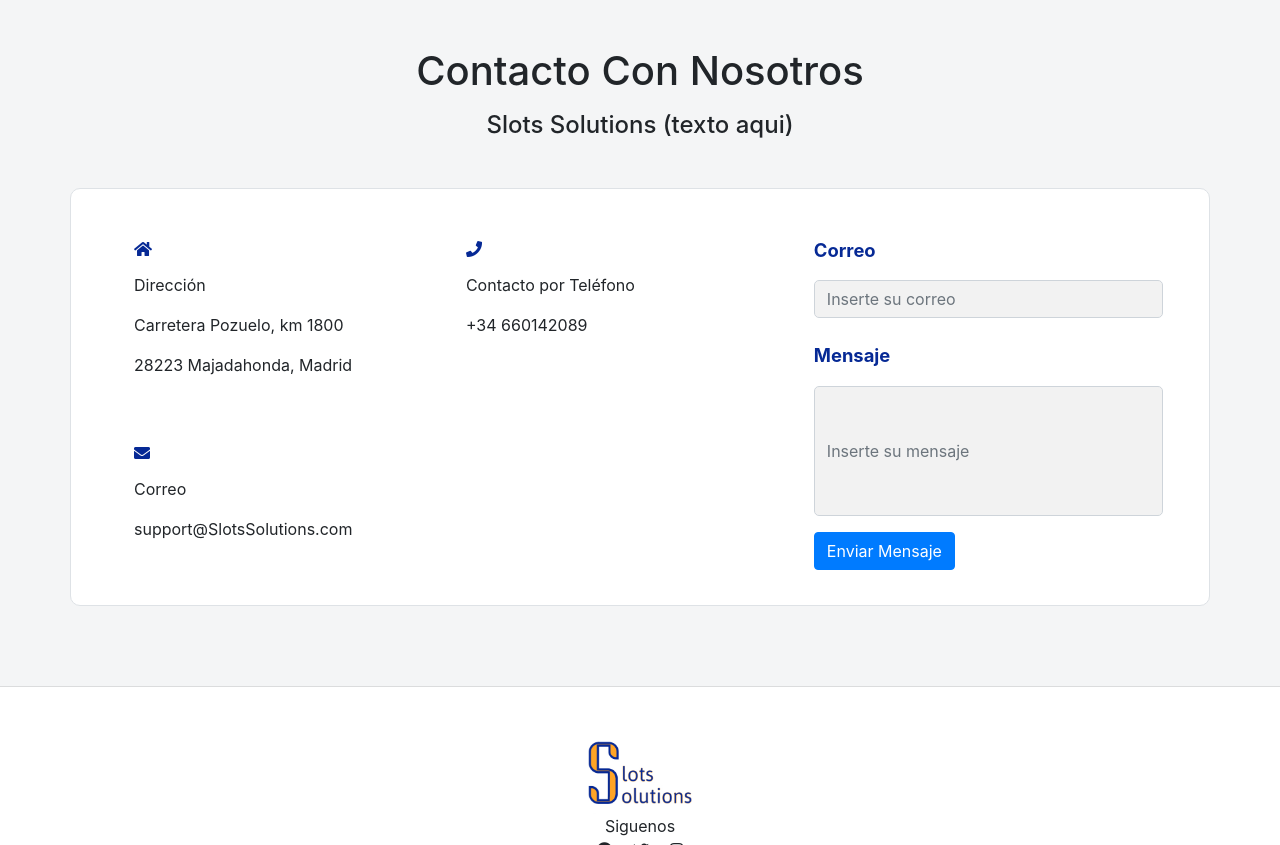
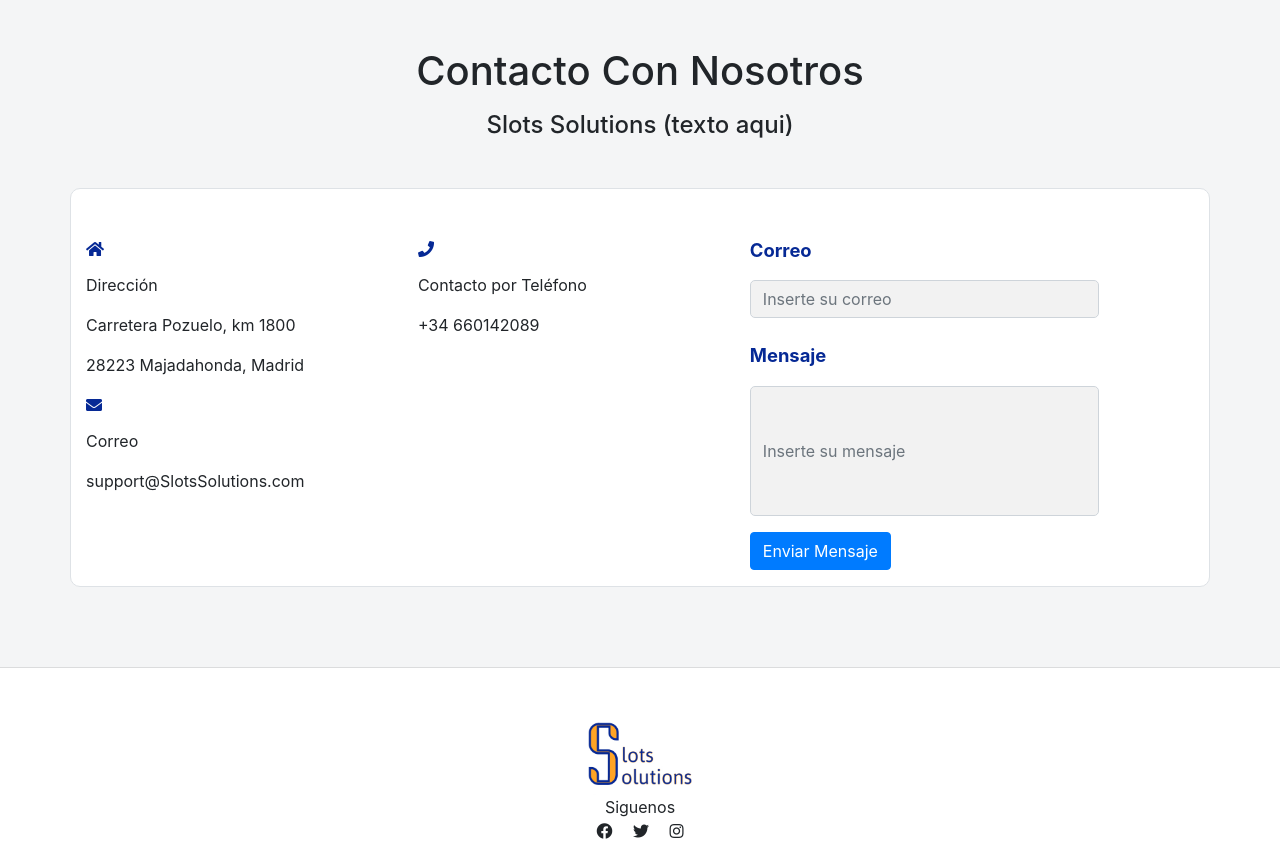
Before and after one commit to cllueca/warehousewars, a Django app: page /contacto/ in a window 1280 px wide. Shown: the part 154-999 px from the top of the page. Run offline with Django 4.2, Linux system fonts and the light colour scheme; some libraries are stand-ins or nearby versions.

Commit message:
UN poco de boostrap

```diff
--- a/ecommerce/templates/ecommerce/contacto.html
+++ b/ecommerce/templates/ecommerce/contacto.html
@@ -8,9 +8,9 @@
 
     <div class="container bg-light border mt-4">
         <div class="row">
-            <div class="col-7 mt-5 ml-5">
+            <div class="col-lg-7 col-md-6 mt-5">
                 <div class="row mb-5">
-                    <div class="col-6">
+                    <div class="col-lg-6 col-md-4 col-sm-12 marginL" >
                         <div>
                             <i class="fas fa-home mb-3 blue-icon"></i>
                             <p>Dirección</p>
@@ -18,14 +18,14 @@
                             <p>28223 Majadahonda, Madrid</p>
                         </div>
                     </div>
-                    <div class="col-6 mb-3">
+                    <div class="col-lg-6 col-md-4 col-sm-12 mb-3 marginL">
                         <div>
                             <i class="fas fa-phone mb-3 blue-icon"></i>
                             <p>Contacto por Teléfono</p>
                             <p>+34 660142089</p>
                         </div>
                     </div>
-                    <div class="col-6 mt-5">
+                    <div class="col-lg-6 col-md-4 col-sm-10 marginL ">
                         <div>
                             <i class="fas fa-envelope mb-3 blue-icon"></i>
                             <p>Correo</p>
@@ -35,7 +35,7 @@
 
                 </div>
             </div>
-            <div class="col-4 ml-3 mt-5">
+            <div class="col-lg-4 col-md-10 mt-5">
                 <div class="form-group">
                     <p class="bold_txt">Correo</p>
                     <input type="text" class="form-control rounded-input" placeholder="Inserte su correo">
--- a/ecommerce/templates/ecommerce/inicio.html
+++ b/ecommerce/templates/ecommerce/inicio.html
@@ -10,8 +10,9 @@
 </div>
 
 <div class="container">
+
   <div class="owl-container">
-    <div class="owl-carousel owl-theme">
+    <div class="owl-carousel custom-carousel owl-theme">
       {% for product in producto %}
         <div class="item">
             <div class="row">
@@ -23,7 +24,7 @@
                     <p>{{ product.cost_per_unit }}</p>
                     <button class="btn btn-primary">Buy</button>
                 </div>
-              </div>
+            </div>
         </div>
       {% endfor %}
     </div>
--- a/static/js/navbarJs.js
+++ b/static/js/navbarJs.js
@@ -1,2 +1,18 @@
 import 'bootstrap';
 $('.navbar-toggler').collapse();
+$('.owl-carousel').owlCarousel({
+    loop:true,
+    margin:10,
+    nav:true,
+    responsive:{
+        0:{
+            items:2
+        },
+        600:{
+            items:2
+        },
+        1000:{
+            items:2
+        }
+    }
+})
--- a/static/styles/main.css
+++ b/static/styles/main.css
@@ -63,3 +63,10 @@
     vertical-align: top;
   }
   /*Fin Página de Contacto*/
+
+/*Media Query Contacto*/
+@media only screen and (max-width: 770px) {
+    .marginL {
+    margin-left: 300px;
+  }
+}
```
